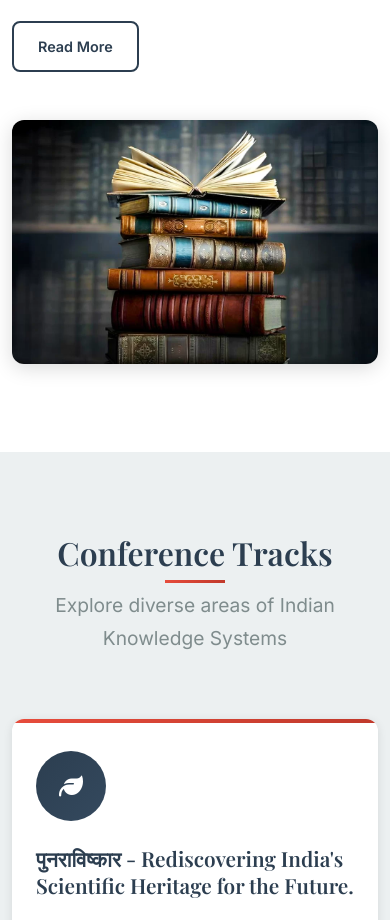
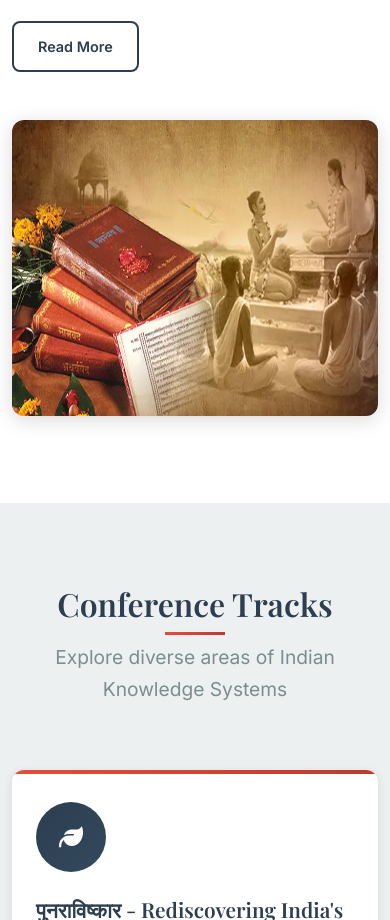
Before and after one commit to shivamqums7482/ICIKS2025, a plain HTML site: page index.html in a window 390 px wide. Shown: the part 2848-3768 px from the top of the page. Drawn offline with nearby package versions, Linux system fonts and the light colour scheme.

Commit message:
Update index.html

```diff
--- a/index.html
+++ b/index.html
@@ -490,6 +490,7 @@
 
         .about-image img {
             width: 100%;
+            height: 52vh;
             border-radius: 12px;
             box-shadow: var(--shadow-medium);
         }
@@ -964,6 +965,9 @@
             .track-card {
                 padding: 2rem 1.5rem;
             }
+            .about-image img {
+            height: 35vh;
+        }
         }
     </style>
 </head>
@@ -1095,7 +1099,7 @@
                     <a href="about.html" class="btn btn-outline">Read More</a>
                 </div>
                 <div class="about-image">
-                    <img src="img/h2.webp" alt="Conference Image">
+                    <img src="img/h4.webp" alt="Conference Image">
                 </div>
             </div>
         </div>
```
